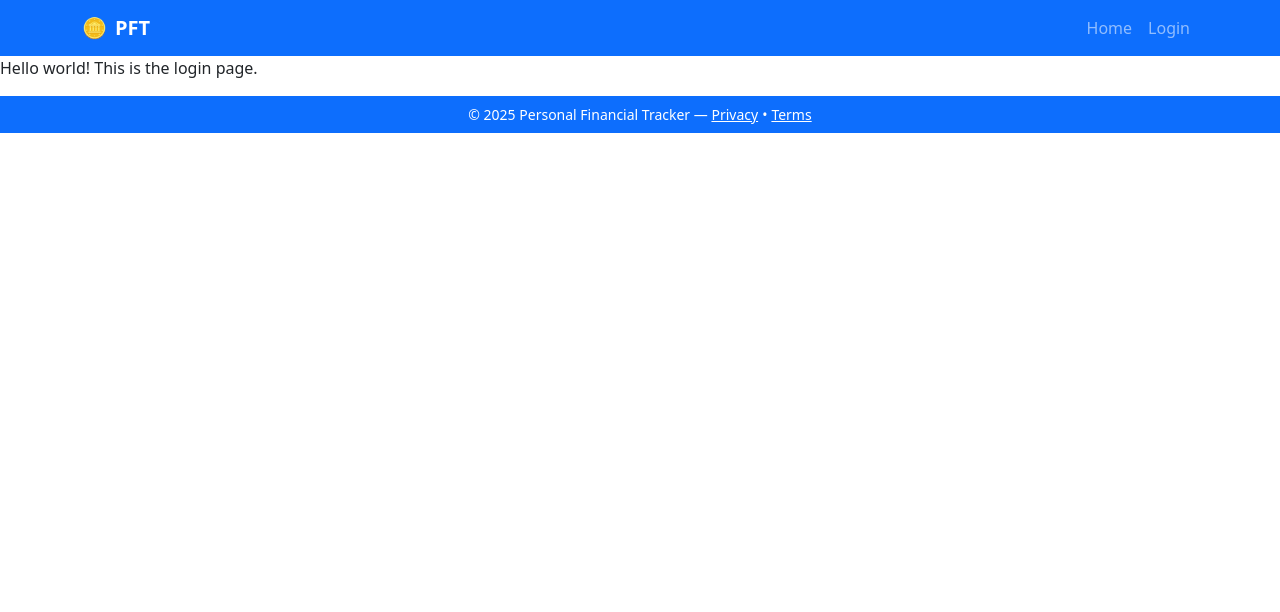
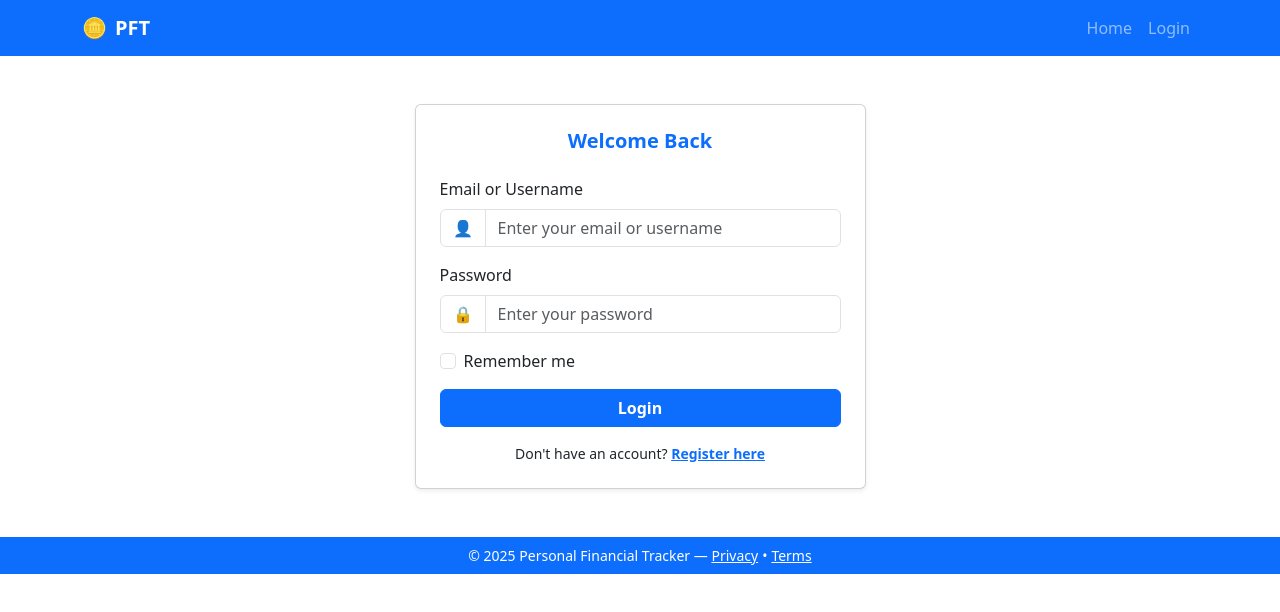
Before and after one commit to TomH35/personal-finance-tracker, a Vue app in the folder frontend/: page /login in a window 1280 px wide. Shown: the top 612 px of the page. Built offline with nearby package versions, Linux system fonts and the light colour scheme.

Commit message:
Created user login page

```diff
--- a/frontend/src/views/UserLoginView.vue
+++ b/frontend/src/views/UserLoginView.vue
@@ -1,7 +1,61 @@
 <template>
-  <main>
-    <p>Hello world! This is the login page.</p>
-  </main>
+  <div class="container py-5">
+    <div class="row justify-content-center">
+      <div class="col-12 col-md-8 col-lg-5">
+        <LoginForm
+          @login="handleLogin"
+          :alert-message="alertMessage"
+          :alert-type="alertType"
+          form-title="Welcome Back"
+          register-link="/user-registration"
+        />
+      </div>
+    </div>
+  </div>
 </template>
 
-<script setup></script>
+<script setup>
+import { ref } from 'vue'
+import { useRouter } from 'vue-router'
+import LoginForm from '@/components/LoginForm.vue'
+
+const alertMessage = ref('')
+const alertType = ref('')
+const router = useRouter()
+
+const handleLogin = async (loginData) => {
+  alertMessage.value = ''
+  alertType.value = ''
+
+  try {
+    const response = await fetch('/backend/api/user-api/user-login-api.php', {
+      method: 'POST',
+      headers: {
+        'Content-Type': 'application/json',
+      },
+      body: JSON.stringify(loginData),
+    })
+
+    const data = await response.json()
+
+    if (response.ok && data.success) {
+      console.log('User login successful:', data)
+      alertMessage.value = 'Login successful! Redirecting...'
+      alertType.value = 'success'
+
+      if (data.token) {
+        localStorage.setItem('userToken', data.token)
+      }
+
+      setTimeout(() => router.push({ name: 'home' }), 2000)
+    } else {
+      alertMessage.value = data.message || 'Invalid credentials. Please try again.'
+      alertType.value = 'error'
+    }
+  } catch (error) {
+    console.error('Network error during login:', error)
+    alertMessage.value = 'Network error. Please check your connection and try again.'
+    alertType.value = 'error'
+  }
+}
+</script>
```
Also changed, not shown: 1 other file (tests, documents, lock files or other folders).
